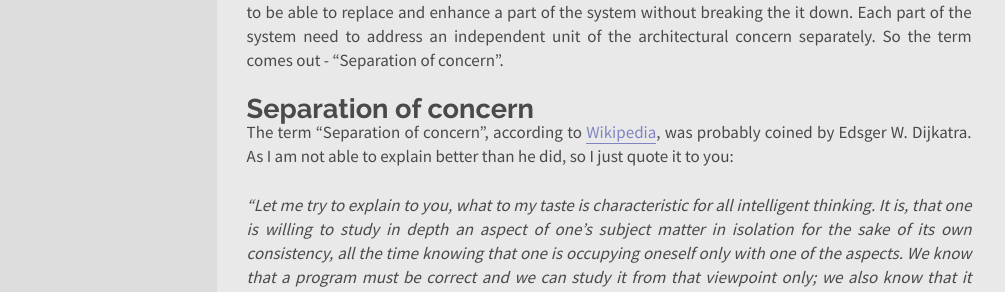
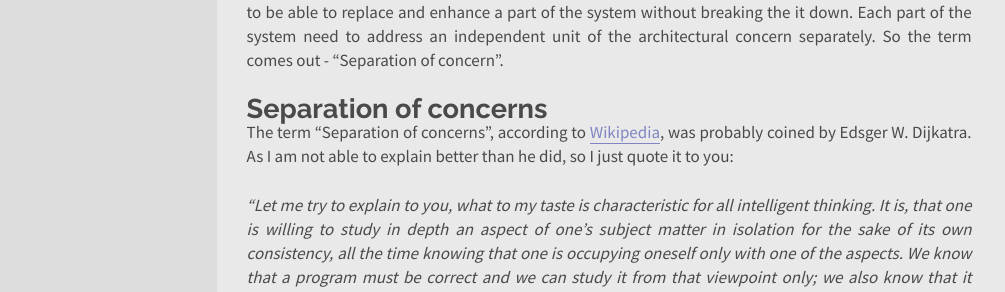
Before and after one commit to jasition/jasition.github.io, a Jekyll site: the page built from _posts/2018-11-28-monolithic-first.md, in a window 1280 px wide. Shown: the part 1007-1299 px from the top of the page, without its empty margins (141-1146 px from the left). Built offline with Jekyll 4.4.1, drawn with Linux system fonts in a browser that asks for light colours.

Commit message:
Fix layout

```diff
--- a/_posts/2018-11-28-monolithic-first.md
+++ b/_posts/2018-11-28-monolithic-first.md
@@ -18,8 +18,8 @@ Similar to the Going concern in accounting terms, we normally would assume that
 
 The major drives of going microservices are the going concern and expansion. If you anticipate the system in your project is going to operate for years to come, and with expansion planned in the future, then your system needs to be designed to evolve over time. To be able to evolve efficiently, you need to be able to replace and enhance a part of the system without breaking the it down. Each part of the system need to address an independent unit of the architectural concern separately. So the term comes out - "Separation of concern".
 
-# Separation of concern
-The term "Separation of concern", according to [Wikipedia](https://en.wikipedia.org/wiki/Separation_of_concerns), was probably coined by Edsger W. Dijkatra. As I am not able to explain better than he did, so I just quote it to you:
+# Separation of concerns
+The term "Separation of concerns", according to [Wikipedia](https://en.wikipedia.org/wiki/Separation_of_concerns), was probably coined by Edsger W. Dijkatra. As I am not able to explain better than he did, so I just quote it to you:
 
 *"Let me try to explain to you, what to my taste is characteristic for all intelligent thinking. It is, that one is willing to study in depth an aspect of one's subject matter in isolation for the sake of its own consistency, all the time knowing that one is occupying oneself only with one of the aspects. We know that a program must be correct and we can study it from that viewpoint only; we also know that it should be efficient and we can study its efficiency on another day, so to speak. In another mood we may ask ourselves whether, and if so: why, the program is desirable. But nothing is gained —on the contrary!— by tackling these various aspects simultaneously. It is what I sometimes have called "the separation of concerns", which, even if not perfectly possible, is yet the only available technique for effective ordering of one's thoughts, that I know of. This is what I mean by "focusing one's attention upon some aspect": it does not mean ignoring the other aspects, it is just doing justice to the fact that from this aspect's point of view, the other is irrelevant. It is being one- and multiple-track minded simultaneously." - Edsger W. Dijkatra, 1974, "On the role of scientific thought"*
 
```
Also changed, not shown: _posts/2019-03-28-crud-es-cqrs-rp.md (+1 -1 lines).
